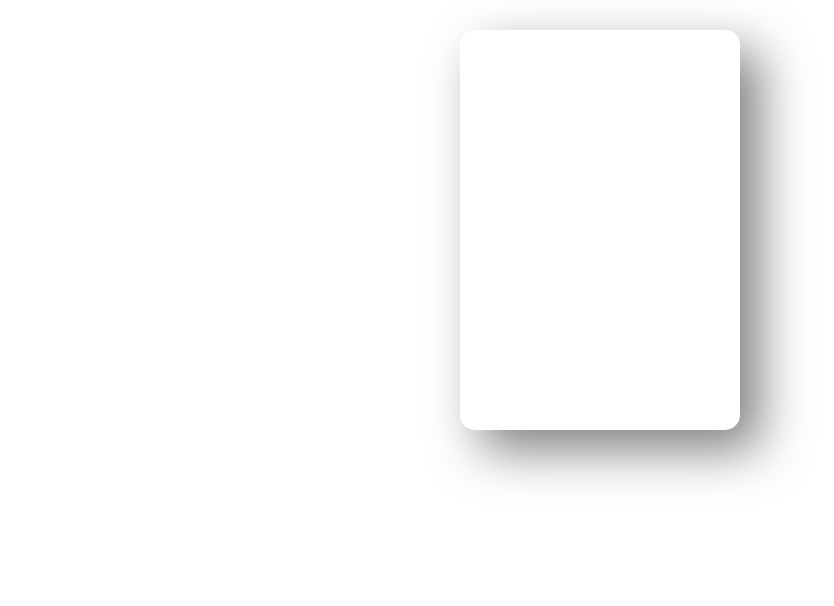
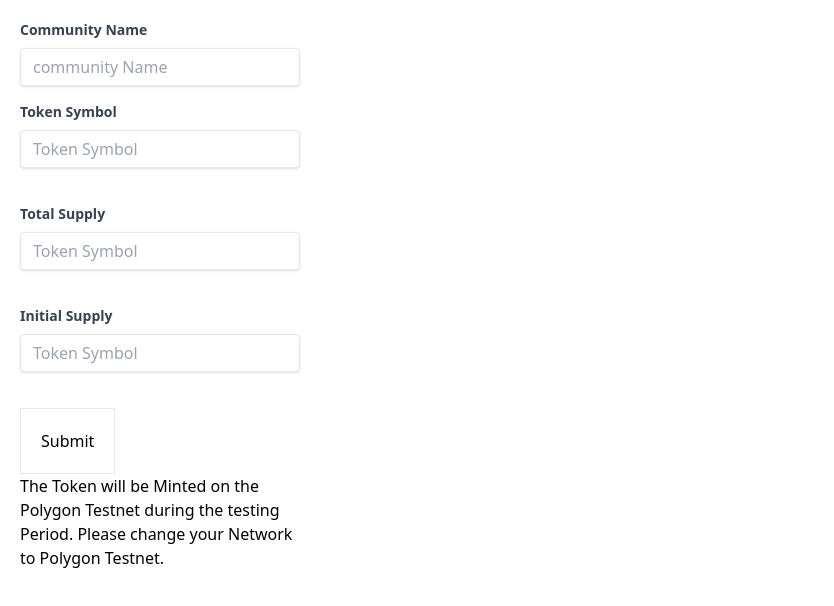
Before and after one commit to degenbuilder7/Diversehq, a Next.js app in the folder diversehq/: page /tokencr in a window 1280 px wide. Shown: the top 606 px of the page, without its empty margins (0-834 px from the left). Built offline with nearby package versions, Linux system fonts and the light colour scheme; what urql would draw is missing.

Commit message:
add create Token & dynamic community Route

```diff
--- /dev/null
+++ b/diversehq/pages/home/[address].js
@@ -0,0 +1,91 @@
+import { Token } from 'graphql';
+import { useRouter } from 'next/router'
+import {useEffect, useState, useReducer} from "react"
+import { createClient, Client } from '@urql/core';
+import {Web3Storage} from "web3.storage"
+import Image from 'next/image'
+
+
+const client = createClient({
+  url: "https://api.thegraph.com/subgraphs/name/kirtirajsinh/diversehq"
+})
+
+
+const Community = ()=>{
+  const router = useRouter();
+  const {address} = router.query
+  const [files, setFiles] = useState([])
+  const [messages, showMessage] = useReducer((msgs, m) => msgs.concat(m), [])
+  const [tokens, setTokens] = useState('')
+
+    console.log(address)
+
+    const handleSubmit= async(event) => {
+      event.preventDefault()
+      const token = process.env.NEXT_PUBLIC_WEB3_STORAGE_API_KEY
+      showMessage('> 📦 creating web3.storage client')
+      const client = new Web3Storage({ token })
+
+      // showMessage('> 🤖 chunking and hashing the files (in your browser!) to calculate the Content ID')
+      const cid = await client.put(files, {
+        onRootCidReady: localCid => {
+          // showMessage(`> 🔑 locally calculated Content ID: ${localCid} `)
+          // showMessage('> 📡 sending files to web3.storage ')
+        },
+        onStoredChunk: bytes => showMessage(`> 🛰 sent ${bytes.toLocaleString()} bytes to web3.storage`)
+      })
+      showMessage(`> ✅ web3.storage now hosting ${cid}`)
+      showLink(`https://dweb.link/ipfs/${cid}/${files[0].name}`)
+
+      // showMessage('> 📡 fetching the list of all unique uploads on this account')
+      let totalBytes = 0
+      for await (const upload of client.list()) {
+        totalBytes += upload.dagSize || 0
+      }
+      // showMessage(`> ⁂ ${totalBytes.toLocaleString()} bytes stored!`)
+    };
+
+    function showLink (url) {
+      showMessage(<span>&gt; 🔗 <a href={url}>{url}</a></span>)
+    }
+
+    const query = `
+query{
+  tokens(where:{tokenaddress:"${address}"}) {
+    id
+    count
+    tokenaddress
+    creator
+    name
+    symbol
+    totalSupply
+  }
+}
+`
+
+    async function fetchData(event) {
+        const response = await client.query(query).toPromise();
+        console.log('response:', response)
+        // setTokens(response.data.tokens[0])
+      }
+      useEffect(() => {
+        fetchData();
+      }, [])
+
+    return(
+        <div>
+            {/* <h1>Community Name: {token.name}</h1> */}
+         <form  onSubmit={handleSubmit}>
+        <label htmlFor='filepicker'>Pick files to store</label>
+        <input type='file' id='filepicker' name='fileList' onChange={e => setFiles(e.target.files)} />
+        <input type='submit' value='Submit' id='submit' />
+      </form>
+      <div id='output'>
+        &gt; ⁂ waiting for form submission...
+        {messages.map((m, i) => <div key={m + i}>{m}</div>)}
+      </div>
+        </div>
+    )
+}
+
+export default Community;
--- a/diversehq/pages/tokencr.js
+++ b/diversehq/pages/tokencr.js
@@ -1,90 +1,92 @@
 import {useState , useContext, useEffect } from 'react';
-import styles from './tokencr.module.css';
-import VanillaTilt from 'vanilla-tilt';
 import {WalletContext} from "../utils/WalletContext";
 import TokenSeed from "../contracts/TokenSeed.json";
 import {ethers} from "ethers"
+import {db} from '../utils/firebase'
+import {collection, addDoc, Timestamp} from 'firebase/firestore'
+
 
 const tokencr = () => {
     const [wallet] = useContext(WalletContext);
-    const [DaoName, setDaoName] = useState("");
-    const [symbol, setSymbol] = useState("");
-    const [decimal, setDecimal] = useState('18')
-    const [totalSupply, setTotalSupply] = useState('');
-    if(typeof window === 'object'){
-      const element = document.querySelector("#tiltme");
-      VanillaTilt.init((element), {
-      max: 25,
-      speed: 400,
-      glare: true,
-      });
-    }
-    const  CONTRACT_ADDRESS = "0xbd8f2441a807FA841B2fB23893F5dE31c1433fBA";
+    const [tokenSymbol , setTokenSymbol] = useState("");
+    const [communityName, setCommunityName] = useState("");
+    const [totalSupply, setTotalSupply] = useState();
+    const [amount, setAmount] = useState();
+    const [decimal, setDecimal] = useState(18);
 
+    const CONTRACT_ADDRESS =  "0xa5f44E4ac546b87CB75FcaaAf9930f2A0FE6ca70";
     const handleSubmit = async() =>{
       event.preventDefault();
-      if(!DaoName || !decimal || !symbol || !totalSupply){
-        console.log("Fill all the required Field");
-        return;
+      await createCommunity(totalSupply, amount, 18, communityName, tokenSymbol, wallet);
     }
 
-      await createDao(DaoName, 18, symbol, totalSupply, wallet);
-    }
-
-     const createDao = async (DaoName, decimal, symbol, totalSupply, currentAccount) =>{
-       try{
-       const {ethereum} = window;
-       if(ethereum){
+    const createCommunity = async(totalSupply, amount, decimal, communityName, tokenSymbol, wallet) =>{
+      try {
         const provider = new ethers.providers.Web3Provider(ethereum);
         const signer = provider.getSigner();
         const contract = new ethers.Contract(CONTRACT_ADDRESS, TokenSeed.abi, signer);
+        console.log("Going to pop wallet now to pay gas...")
 
-         console.log("Going to pop wallet now to pay gas...")
-         let tx = await contract.create(totalSupply,100000, decimal, DaoName, symbol, currentAccount);
-         const receipt = await tx.wait();
+        const res = await contract.create(totalSupply, amount, decimal, communityName, tokenSymbol, wallet, {gasLimit: 3000000, gasPrice: 30000000000});
+        const receipt = await res.wait();
 
         if (receipt.status === 1) {
-           console.log("Domain minted! https://mumbai.polygonscan.com/tx/"+tx.hash);
-
-          //  setDaoName('');
-          //  setSymbol('');
-          //  setTotalSupply('');
+          console.log("Domain minted! https://mumbai.polygonscan.com/tx/"+res.hash);
+          handleFirebase()
         }
         else {
           alert("Transaction failed! Please try again");
         }
 
+
+
+      } catch (error) {
+        console.error("Error creating Community", error);
       }
     }
-       catch(error){
-         console.log(error);
+    const handleFirebase = async() =>{
+      try {
+        await addDoc(collection(db, 'communities'), {
+          name: communityName,
+          symbol: tokenSymbol,
+        })
+      } catch (err) {
+        alert(err)
       }
     }
-  useEffect(() =>{
+
+    useEffect(()=>{
       console.log(wallet);
-    console.log("Create Token");
-  },[]);
+    },[])
 
   return(
-    <div className={styles.container} id="tiltme">
-      <div className={styles.card}>
-         <div className={styles.content}>
-           {/* <img src="https://bitcoinchaser.com/wp-content/uploads/2019/02/what-is-erc-20-token_800x480-compressor.jpg" alt="token" /> */}
-           <form>
-            <label>Community Name:
-                <input type="text" name="communityName" value={DaoName} onChange={(e) => setDaoName(e.target.value)} placeholder="Add your Community Name" />
+     <div className="w-full max-w-xs p-5">
+    <div className="mb-4  items-center ">
+      <label className="block text-gray-700 text-sm font-bold mb-2" htmlFor="communityName">
+        Community Name
       </label>
-            <label>Symbol:
-                <input type="text" name="CommunitySymbol" value={symbol} onChange={(e) => setSymbol(e.target.value)} placeholder="Add your Token Symbol" />
+      <input className="shadow appearance-none border rounded w-full py-2 px-3 text-gray-700 leading-tight focus:outline-none focus:shadow-outline" id="communityName" type="text" placeholder="community Name"  onChange={e => setCommunityName(e.target.value)} />
+    </div>
+    <div className="mb-6">
+      <label className="block text-gray-700 text-sm font-bold mb-2" htmlFor="tokenSymbol">
+        Token Symbol
       </label>
-            <label>Total Supply:
-                <input type="number" name="TotalSupply" value={totalSupply} onChange={(e) => setTotalSupply(e.target.value)} placeholder="Add your Token Symbol" />
+      <input className="shadow appearance-none border rounded w-full py-2 px-3 text-gray-700 mb-3 leading-tight focus:outline-none focus:shadow-outline" id="tokenSymbol" type="text" placeholder="Token Symbol"  onChange={e => setTokenSymbol(e.target.value)}/>
+    </div>
+    <div className="mb-6">
+      <label className="block text-gray-700 text-sm font-bold mb-2" htmlFor="tokenSymbol">
+        Total Supply
       </label>
-            <button onClick={handleSubmit}>Create Token</button>
-
-        </form>
+      <input className="shadow appearance-none border rounded w-full py-2 px-3 text-gray-700 mb-3 leading-tight focus:outline-none focus:shadow-outline" id="tokenSymbol" type="number" placeholder="Token Symbol"  onChange={e => setTotalSupply(Number(e.target.value))} />
     </div>
+    <div className="mb-6">
+      <label className="block text-gray-700 text-sm font-bold mb-2" htmlFor="tokenSymbol">
+        Initial Supply
+      </label>
+      <input className="shadow appearance-none border rounded w-full py-2 px-3 text-gray-700 mb-3 leading-tight focus:outline-none focus:shadow-outline" id="tokenSymbol" type="number" placeholder="Token Symbol"  onChange={e => setAmount(Number(e.target.value))} />
     </div>
+    <button className="border border:black-500 p-5" onClick={handleSubmit}>Submit </button><br/>
+    The Token will be Minted on the Polygon Testnet during the testing Period. Please change your Network to Polygon Testnet.
 </div>
   )
 }
```
Lines whose indentation alone changed are shown as unchanged.
